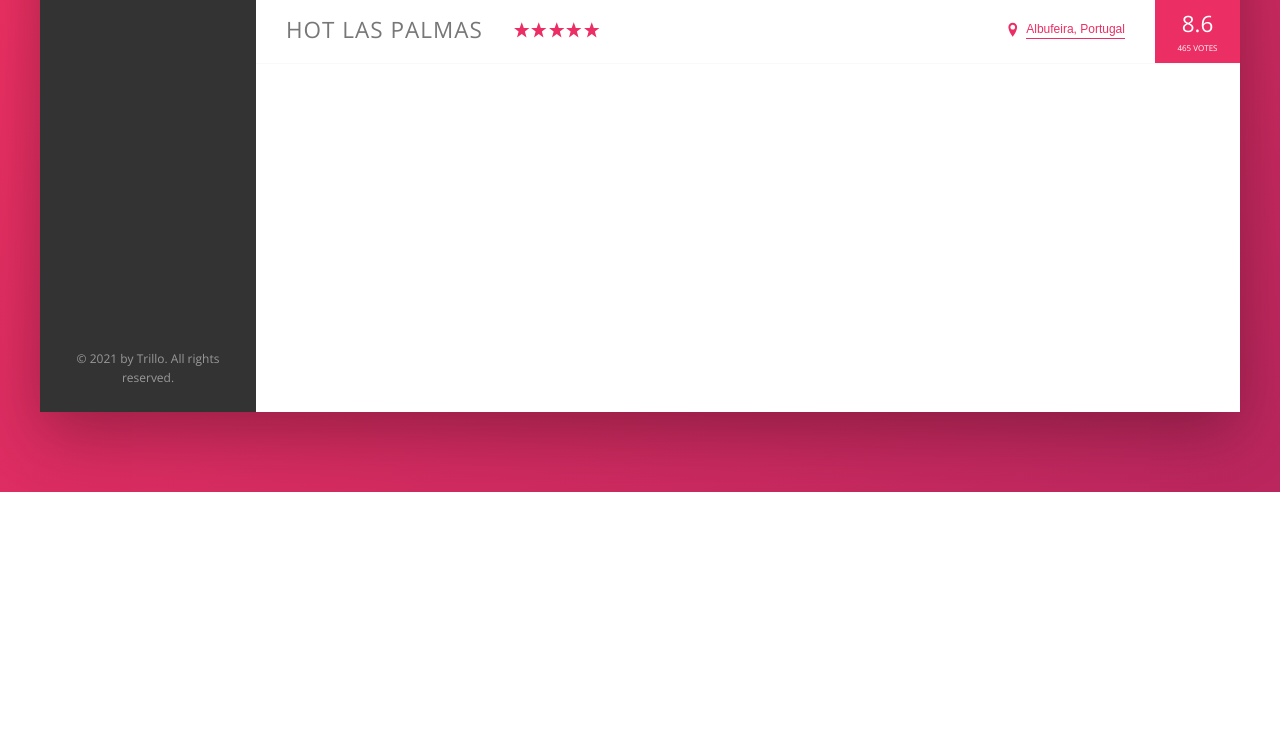
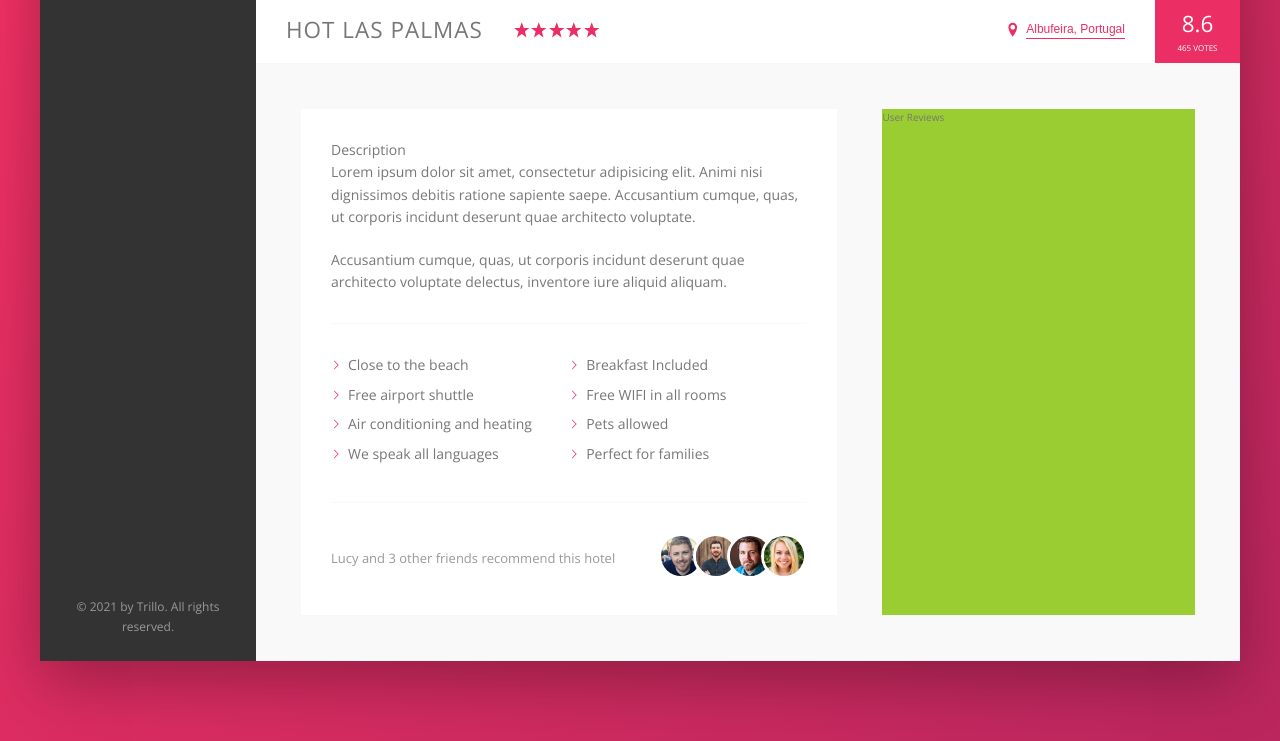
Before and after one commit to curm90/Trillo-Udemy, a website: page index.html in a window 1280 px wide. Shown: the part 538-1279 px from the top of the page. Before the commit the page ends 1030 px from the top, so only its background shows below. Drawn offline with nearby package versions, Linux system fonts and the light colour scheme.

Commit message:
description part 2

```diff
--- a/index.html
+++ b/index.html
@@ -150,6 +150,61 @@
               <div class="overview__rating-count">465 Votes</div>
             </div>
           </div>
+
+          <div class="detail">
+            <div class="description">
+              Description
+              <p class="paragraph">
+                Lorem ipsum dolor sit amet, consectetur adipisicing elit. Animi
+                nisi dignissimos debitis ratione sapiente saepe. Accusantium
+                cumque, quas, ut corporis incidunt deserunt quae architecto
+                voluptate.
+              </p>
+              <p class="paragraph">
+                Accusantium cumque, quas, ut corporis incidunt deserunt quae
+                architecto voluptate delectus, inventore iure aliquid aliquam.
+              </p>
+              <ul class="list">
+                <li class="list__item">Close to the beach</li>
+                <li class="list__item">Breakfast Included</li>
+                <li class="list__item">Free airport shuttle</li>
+                <li class="list__item">Free WIFI in all rooms</li>
+                <li class="list__item">Air conditioning and heating</li>
+                <li class="list__item">Pets allowed</li>
+                <li class="list__item">We speak all languages</li>
+                <li class="list__item">Perfect for families</li>
+              </ul>
+              <div class="recommend">
+                <p class="recommend__count">
+                  Lucy and 3 other friends recommend this hotel
+                </p>
+                <div class="recommend__friends">
+                  <img
+                    src="img/user-3.jpg"
+                    alt="user 3"
+                    class="recommend__photo"
+                  />
+                  <img
+                    src="img/user-4.jpg"
+                    alt="user 4"
+                    class="recommend__photo"
+                  />
+                  <img
+                    src="img/user-5.jpg"
+                    alt="user 5"
+                    class="recommend__photo"
+                  />
+                  <img
+                    src="img/user-6.jpg"
+                    alt="user 6"
+                    class="recommend__photo"
+                  />
+                </div>
+              </div>
+            </div>
+
+            <div class="user-reviews">User Reviews</div>
+          </div>
         </main>
       </div>
     </div>
--- a/sass/_base.scss
+++ b/sass/_base.scss
@@ -29,6 +29,8 @@ Grey dark 3: #999
   --color-grey-dark-3: #999;
 
   --shadow-dark: 0 2rem 6rem rgba(0, 0, 0, 0.3);
+  --shadow-light: 0 2rem 5rem rgba(0, 0, 0, 0.06);
+  --border: 1px solid var(--color-grey-light-1);
 }
 
 * {
--- a/sass/_components.scss
+++ b/sass/_components.scss
@@ -197,7 +197,7 @@
 ////////////////////////
 // GALLERY
 .overview {
-  border-bottom: 1px solid var(--color-grey-light-1);
+  border-bottom: var(--border);
   display: flex;
   align-items: center;
 
@@ -294,3 +294,72 @@
     box-shadow: none;
   }
 }
+
+////////////////////////
+// PARAGRAPH
+.paragraph:not(:last-of-type) {
+  margin-bottom: 2rem;
+}
+
+////////////////////////
+// LIST
+.list {
+  margin: 3rem 0;
+  list-style: none;
+  padding: 3rem 0;
+  border-top: var(--border);
+  border-bottom: var(--border);
+  display: flex;
+  flex-wrap: wrap;
+
+  &__item {
+    flex: 0 0 50%;
+    margin-bottom: 0.7rem;
+  }
+
+  &__item::before {
+    content: '';
+    display: inline-block;
+    height: 1rem;
+    width: 1rem;
+    margin-right: 0.7rem;
+    // Older browsers
+    // background-image: url(../img/chevron-thin-right.svg);
+    // background-size: cover;
+
+    // Newer Browsers - Masks
+    background-color: var(--color-primary);
+    -webkit-mask-image: url(../img/chevron-thin-right.svg);
+    -webkit-mask-size: cover;
+    mask-image: url(../img/chevron-thin-right.svg);
+    mask-size: cover;
+  }
+}
+
+////////////////////////
+// RECOMMEND
+.recommend {
+  font-size: 1.3rem;
+  color: var(--color-grey-dark-3);
+  display: flex;
+  align-items: center;
+
+  &__count {
+    margin-right: auto;
+  }
+
+  &__friends {
+  }
+
+  &__photo {
+    box-sizing: content-box;
+    height: 4rem;
+    width: 4rem;
+    border-radius: 50%;
+    border: 3px solid #fff;
+  }
+
+  &__photo:not(:last-child) {
+    margin-right: -1.5rem;
+  }
+}
--- a/sass/_layout.scss
+++ b/sass/_layout.scss
@@ -9,7 +9,7 @@
 .header {
   height: 7rem;
   background-color: #fff;
-  border-bottom: 1px solid var(--color-grey-light-1);
+  border-bottom: var(--border);
   display: flex;
   justify-content: space-between;
   align-items: center;
@@ -31,5 +31,25 @@
 .hotel-view {
   background-color: #fff;
   flex: 1;
-  height: 80rem;
 }
+
+.detail {
+  display: flex;
+  padding: 4.5rem;
+  background-color: var(--color-grey-light-1);
+  border-bottom: var(--border);
+}
+
+.description {
+  flex: 0 0 60%;
+  font-size: 1.4rem;
+  margin-right: 4.5rem;
+  background-color: #fff;
+  box-shadow: --shadow-light;
+  padding: 3rem;
+}
+
+.user-reviews {
+  background-color: yellowgreen;
+  flex: 1;
+}
```
Also changed, not shown: css/style.css.
